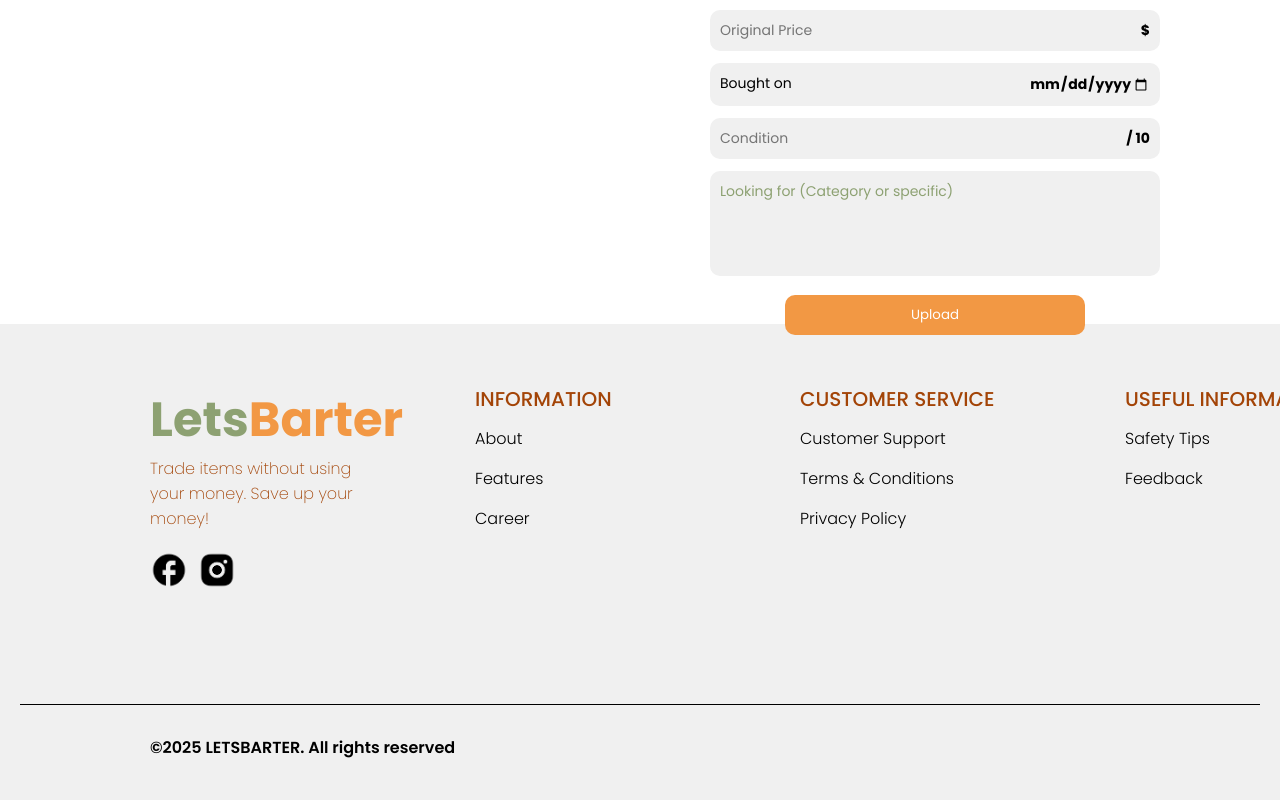
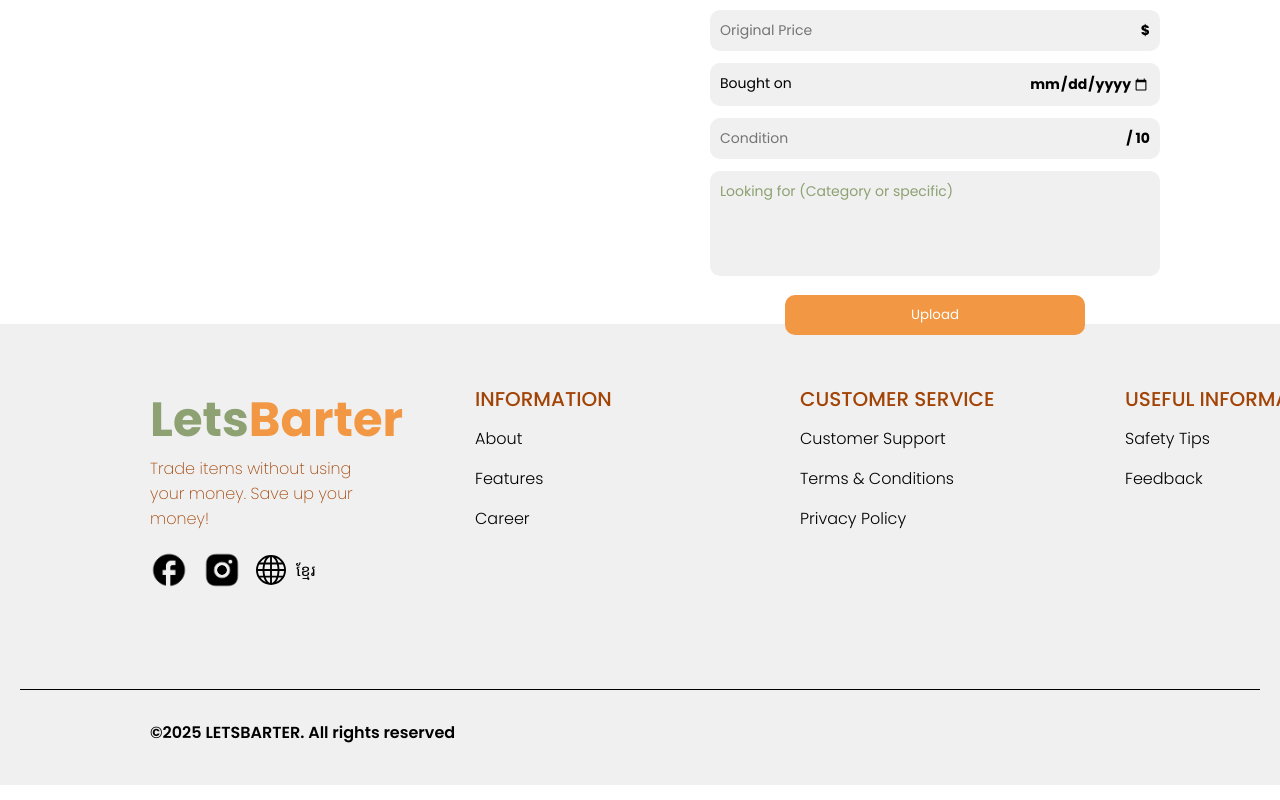
Before and after one commit to CarrotRP/letsbarter, a React (Vite) app in the folder frontend/: page /add in a window 1280 px wide. Shown: the part 476-1276 px from the top of the page. Built offline with nearby package versions, Linux system fonts and the light colour scheme; no server answers.

Commit message:
language dropdown, i18next installed

```diff
--- a/frontend/package.json
+++ b/frontend/package.json
@@ -12,6 +12,7 @@
   "dependencies": {
     "react": "^19.1.1",
     "react-dom": "^19.1.1",
+    "react-i18next": "^16.0.0",
     "react-router": "^7.8.1",
     "react-toastify": "^11.0.5"
   },
--- a/frontend/src/component/Footer.css
+++ b/frontend/src/component/Footer.css
@@ -17,16 +17,49 @@ footer{
     font-weight: 500;
     font-size: 20px;
     margin-bottom: 5px;
+    user-select: none;
 }
 .top img{
-    margin-top: 20px;
+    margin: 0;
     width: 38px;
 }
 .top a{
     font-weight: 300;
     line-height: 40px;
-    color: var(--text-secondary)
+    color: var(--text-secondary);
+    user-select: none;
+}
+.top svg{
+
+}
+.logo-desc a{
+    line-height: 0;
 }
 a{
     text-decoration: none;
 }
+.lang-dropdown{
+    position: absolute;
+    right: 40px;
+    top: 30px;
+    border: 1px solid black;
+    border-radius: 5px;
+    overflow: hidden;
+    opacity: 0;
+    pointer-events: none;
+    transition: top 500ms, opacity 500ms, pointer-events 500ms;
+    background-color: var(--darken-background);
+}
+.lang-dropdown li{
+    padding: 10px;
+    cursor: pointer;
+    user-select: none;
+}
+.lang-dropdown li:hover{
+    background-color:gainsboro;
+}
+.lang-dropdown-active{
+    opacity: 1;
+    pointer-events: all;
+    top: 40px;
+}
--- a/frontend/src/component/Footer.jsx
+++ b/frontend/src/component/Footer.jsx
@@ -4,7 +4,13 @@ import { Link } from "react-router";
 import fbIcon from "../assets/facebook.png"
 import igIcon from "../assets/instagram.png"
 
-export default function Footer() {
+export default function Footer(props) {
+    const { langRef } = props;
+
+    const handleLangDropdown = (e) => {
+        e.stopPropagation();
+        langRef.current.classList.toggle('lang-dropdown-active');
+    }
 
     return (
         // change a tag to Link later
@@ -13,8 +19,20 @@ export default function Footer() {
                 <div className="logo-desc">
                     <TextLogo />
                     <p style={{ color: 'var(--text-primary)', fontWeight: '200' }}>Trade items without using your money. Save up your money!</p>
-                    <Link to="#"><img src={fbIcon} alt="facebookIcon" style={{ marginRight: '10px' }} loading="lazy"/></Link>
-                    <Link to="#"><img src={igIcon} alt="instagramIcon" loading="lazy"/></Link>
+                    <span style={{ display: 'flex', alignItems: 'center', marginTop: '20px', gap: '15px', position: 'relative' }}>
+                        <Link to="#"><img src={fbIcon} alt="facebookIcon" loading="lazy" /></Link>
+                        <Link to="#"><img src={igIcon} alt="instagramIcon" loading="lazy" /></Link>
+                        <span style={{ display: 'flex', alignItems: 'center', gap: '10px', cursor: 'pointer'}} onClick={handleLangDropdown}>
+                            <svg xmlns="http://www.w3.org/2000/svg" width="30" height="30" fill="currentColor" class="bi bi-globe" viewBox="0 0 16 16">
+                                <path d="M0 8a8 8 0 1 1 16 0A8 8 0 0 1 0 8m7.5-6.923c-.67.204-1.335.82-1.887 1.855A8 8 0 0 0 5.145 4H7.5zM4.09 4a9.3 9.3 0 0 1 .64-1.539 7 7 0 0 1 .597-.933A7.03 7.03 0 0 0 2.255 4zm-.582 3.5c.03-.877.138-1.718.312-2.5H1.674a7 7 0 0 0-.656 2.5zM4.847 5a12.5 12.5 0 0 0-.338 2.5H7.5V5zM8.5 5v2.5h2.99a12.5 12.5 0 0 0-.337-2.5zM4.51 8.5a12.5 12.5 0 0 0 .337 2.5H7.5V8.5zm3.99 0V11h2.653c.187-.765.306-1.608.338-2.5zM5.145 12q.208.58.468 1.068c.552 1.035 1.218 1.65 1.887 1.855V12zm.182 2.472a7 7 0 0 1-.597-.933A9.3 9.3 0 0 1 4.09 12H2.255a7 7 0 0 0 3.072 2.472M3.82 11a13.7 13.7 0 0 1-.312-2.5h-2.49c.062.89.291 1.733.656 2.5zm6.853 3.472A7 7 0 0 0 13.745 12H11.91a9.3 9.3 0 0 1-.64 1.539 7 7 0 0 1-.597.933M8.5 12v2.923c.67-.204 1.335-.82 1.887-1.855q.26-.487.468-1.068zm3.68-1h2.146c.365-.767.594-1.61.656-2.5h-2.49a13.7 13.7 0 0 1-.312 2.5m2.802-3.5a7 7 0 0 0-.656-2.5H12.18c.174.782.282 1.623.312 2.5zM11.27 2.461c.247.464.462.98.64 1.539h1.835a7 7 0 0 0-3.072-2.472c.218.284.418.598.597.933M10.855 4a8 8 0 0 0-.468-1.068C9.835 1.897 9.17 1.282 8.5 1.077V4z" />
+                            </svg>
+                            <p style={{userSelect: 'none'}}>ខ្មែរ</p>
+                        </span>
+                        <div className="lang-dropdown" ref={langRef}>
+                            <li>ខ្មែរ</li>
+                            <li>English</li>
+                        </div>
+                    </span>
                 </div>
                 <div className="info">
                     <h4>INFORMATION</h4>
@@ -34,9 +52,9 @@ export default function Footer() {
                     <li><Link to="">Feedback</Link></li>
                 </div>
             </div>
-            <div className="bot" style={{padding: '0 20px'}}>
-                <hr style={{height: '1px', backgroundColor: 'var(--text-secondary)', border: 'none'}}/>
-                <p style={{padding: '30px 130px', fontWeight: '600'}}>&copy;2025 LETSBARTER. All rights reserved</p>
+            <div className="bot" style={{ padding: '0 20px' }}>
+                <hr style={{ height: '1px', backgroundColor: 'var(--text-secondary)', border: 'none' }} />
+                <p style={{ padding: '30px 130px', fontWeight: '600' }}>&copy;2025 LETSBARTER. All rights reserved</p>
             </div>
         </footer>
     );
--- a/frontend/src/layout/MainLayout.jsx
+++ b/frontend/src/layout/MainLayout.jsx
@@ -7,6 +7,7 @@ import { UserContext } from "../context/UserContext";
 export default function MainLayout() {
     const chatRef = useRef();
     const filterRef = useRef();
+    const langRef = useRef();
     const { user, dispatch } = useContext(UserContext);
     const [isLoading, setIsLoading] = useState(true);
 
@@ -29,6 +30,9 @@ export default function MainLayout() {
             }
             if(filterRef && !filterRef.current?.contains(e.target)){
                 filterRef.current?.classList.remove('filter-popup-active');
+            }
+            if(langRef && !langRef.current?.contains(e.target)){
+                langRef.current?.classList.remove('lang-dropdown-active');
             }
         }
         const handleScroll = () => {
@@ -58,7 +62,7 @@ export default function MainLayout() {
         <>
             <Header chatRef={chatRef} user={user} />
             <Outlet context={{ chatRef, user, dispatch, isLoading, filterRef, handleFilterDropdown }} />
-            <Footer />
+            <Footer langRef={langRef}/>
         </>
     );
 }
```
Also changed, not shown: 1 other file (tests, documents, lock files or other folders).
